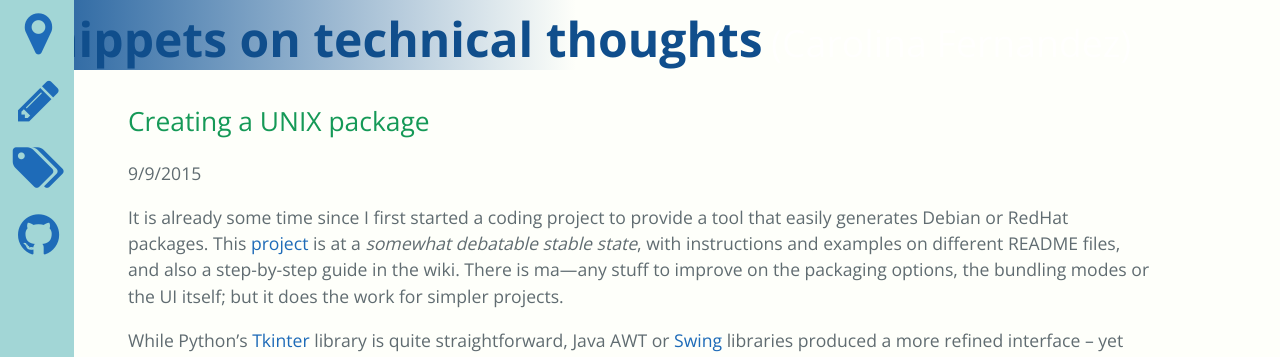
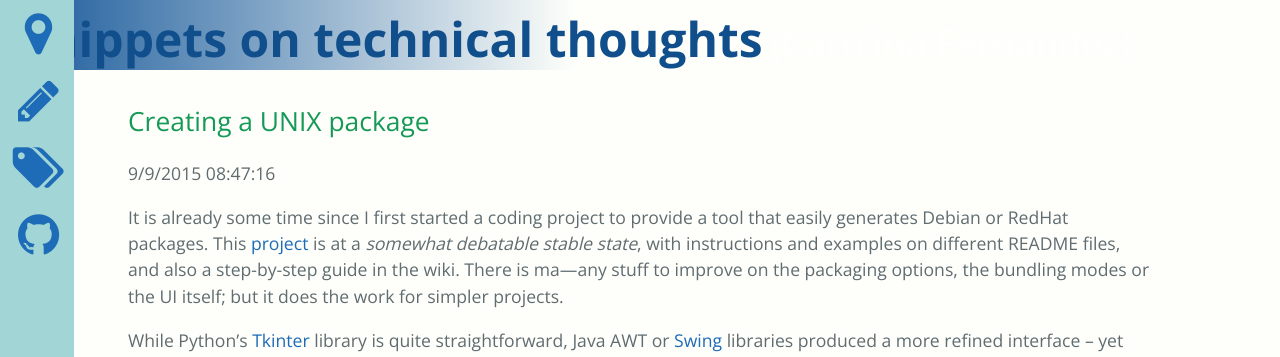
Before and after one commit to CarolinaFernandez/CarolinaFernandez.github.io, a Jekyll site: the page built from _posts/2015-09-09-Create-UNIX-Package.md, in a window 1280 px wide. Shown: the top 357 px of the page. Built offline with Jekyll 4.4.1, drawn with Linux system fonts in a browser that asks for light colours; nearby versions of some CDN libraries.

Commit message:
Extend date format on post view

```diff
--- a/_layouts/post.html
+++ b/_layouts/post.html
@@ -2,6 +2,6 @@
 layout: default
 ---
 <h2>{{ page.title }}</h2>
-<p class="meta">{{ page.date | date: "%-d/%-m/%Y" }}</p>
+<p class="meta">{{ page.date | date: "%-d/%-m/%Y %H:%M:%S" }}</p>
 
 {{ content }}
```
